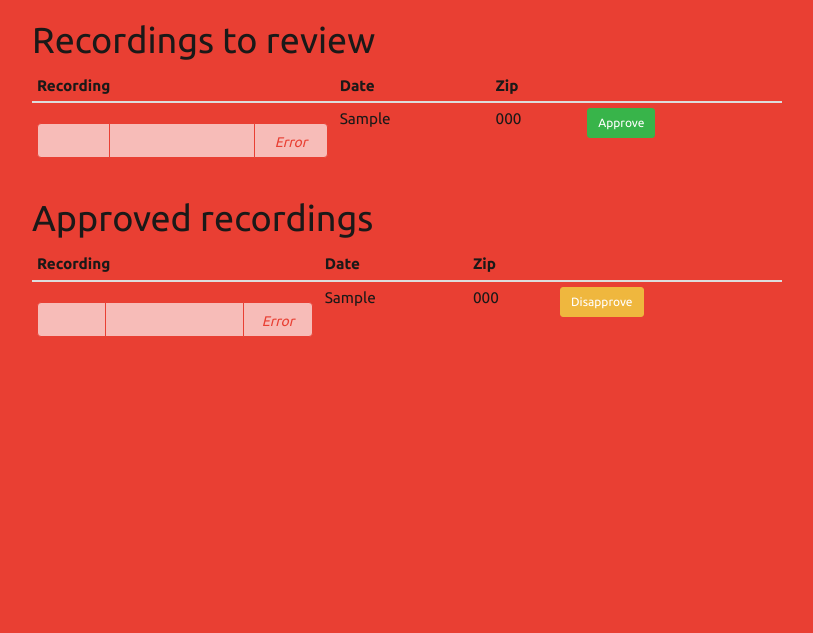
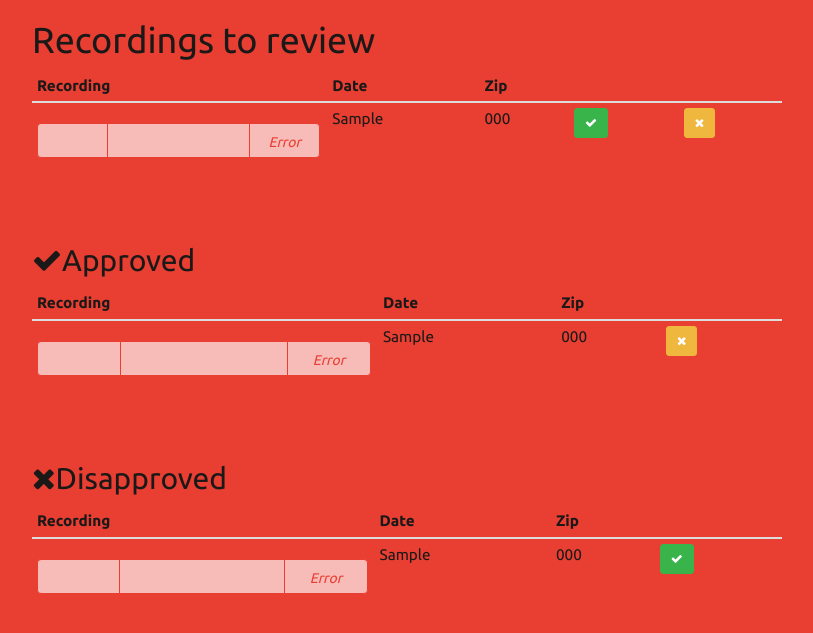
Before and after one commit to buzzfeed-openlab/speakeasy, a Flask app: template story_collector/templates/review.html in a window 1280 px wide. Shown: the top 633 px of the page, without its empty margins (233-1046 px from the left). Run offline with Flask 2, Linux system fonts and the light colour scheme; the template is opened without the code that fills it: most values are stand-ins (such as "Sample title", 1, 10 or a date in 2020); some libraries are stand-ins or nearby versions.

Commit message:
better moderation

```diff
--- a/app.py
+++ b/app.py
@@ -109,16 +109,20 @@ def review():
     if USE_FAKE_DATA:
         review_queue = FAKE_STORIES
         approved = FAKE_STORIES
+        disapproved = FAKE_STORIES
     else:
-        review_queue = Story.query.filter_by(is_approved=False).all()
+        review_queue = Story.query.filter_by(is_approved=None).all()
         approved = Story.query.filter_by(is_approved=True).all()
-    return render_template('review.html', review_queue = review_queue, approved=approved)
+        disapproved = Story.query.filter_by(is_approved=False).all()
+
+    return render_template('review.html', review_queue = review_queue, approved=approved, disapproved=disapproved)
 
 @app.route('/approve/<story_id>')
 @requires_auth
 def approve(story_id):
     story = Story.query.get(story_id)
     story.is_approved = True
+    db.session.commit()
     return redirect('/review')
 
 @app.route('/disapprove/<story_id>')
@@ -126,6 +130,7 @@ def approve(story_id):
 def disapprove(story_id):
     story = Story.query.get(story_id)
     story.is_approved = False
+    db.session.commit()
     return redirect('/review')
 
 
--- a/story_collector/templates/review.html
+++ b/story_collector/templates/review.html
@@ -7,7 +7,7 @@
       <h1>Recordings to review</h1>
       <table class="table table-condensed small">
         <thead>
-          <tr><th>Recording</th><th>Date</th><th>Zip</th><th></th></tr>
+          <tr><th>Recording</th><th>Date</th><th>Zip</th><th></th><th></th></tr>
         </thead>
         <tbody>
           {% for story in review_queue %}
@@ -21,14 +21,25 @@
             <td>{{ story.dt }}</td>
             <td>{{ story.caller_zip }}</td>
             <td>
-              <a class="btn btn-success btn-sm" href="/approve/{{ story.id }}">Approve</a>
+              <a class="btn btn-success btn-sm" href="/approve/{{ story.id }}" title="Approve">
+                <i class="fa fa-check" aria-hidden="true"></i>
+              </a>
+            </td>
+            <td>
+              <a class="btn btn-warning btn-sm" href="/disapprove/{{ story.id }}" title="Disapprove">
+                <i class="fa fa-times" aria-hidden="true"></i>
+              </a>
             </td>
           </tr>
           {% endfor %}
         </tbody>
       </table>
 
-      <h1>Approved recordings</h1>
+      <br/>
+
+      <h2>
+        <i class="fa fa-check" aria-hidden="true"></i>Approved
+      </h2>
 
       <table class="table table-condensed small">
         <thead>
@@ -46,7 +57,41 @@
             <td>{{ story.dt }}</td>
             <td>{{ story.caller_zip }}</td>
             <td>
-              <a class="btn btn-warning btn-sm" href="/disapprove/{{ story.id }}">Disapprove</a>
+              <a class="btn btn-warning btn-sm" href="/disapprove/{{ story.id }}" title="Disapprove">
+                <i class="fa fa-times" aria-hidden="true"></i>
+              </a>
+            </td>
+          </tr>
+          {% endfor %}
+        </tbody>
+      </table>
+
+      <br/>
+
+
+      <h2>
+        <i class="fa fa-times" aria-hidden="true"></i>Disapproved
+      </h2>
+
+      <table class="table table-condensed small">
+        <thead>
+          <tr><th>Recording</th><th>Date</th><th>Zip</th><th></th></tr>
+        </thead>
+        <tbody>
+          {% for story in disapproved %}
+          <tr>
+            <td>
+              <audio controls>
+                <source src="{{ story.recording_url }}" type="audio/wav">
+                Your browser does not support the audio element.
+              </audio>
+            </td>
+            <td>{{ story.dt }}</td>
+            <td>{{ story.caller_zip }}</td>
+            <td>
+              <a class="btn btn-success btn-sm" href="/approve/{{ story.id }}" title="Approve">
+                <i class="fa fa-check" aria-hidden="true"></i>
+              </a>
             </td>
           </tr>
           {% endfor %}
```
